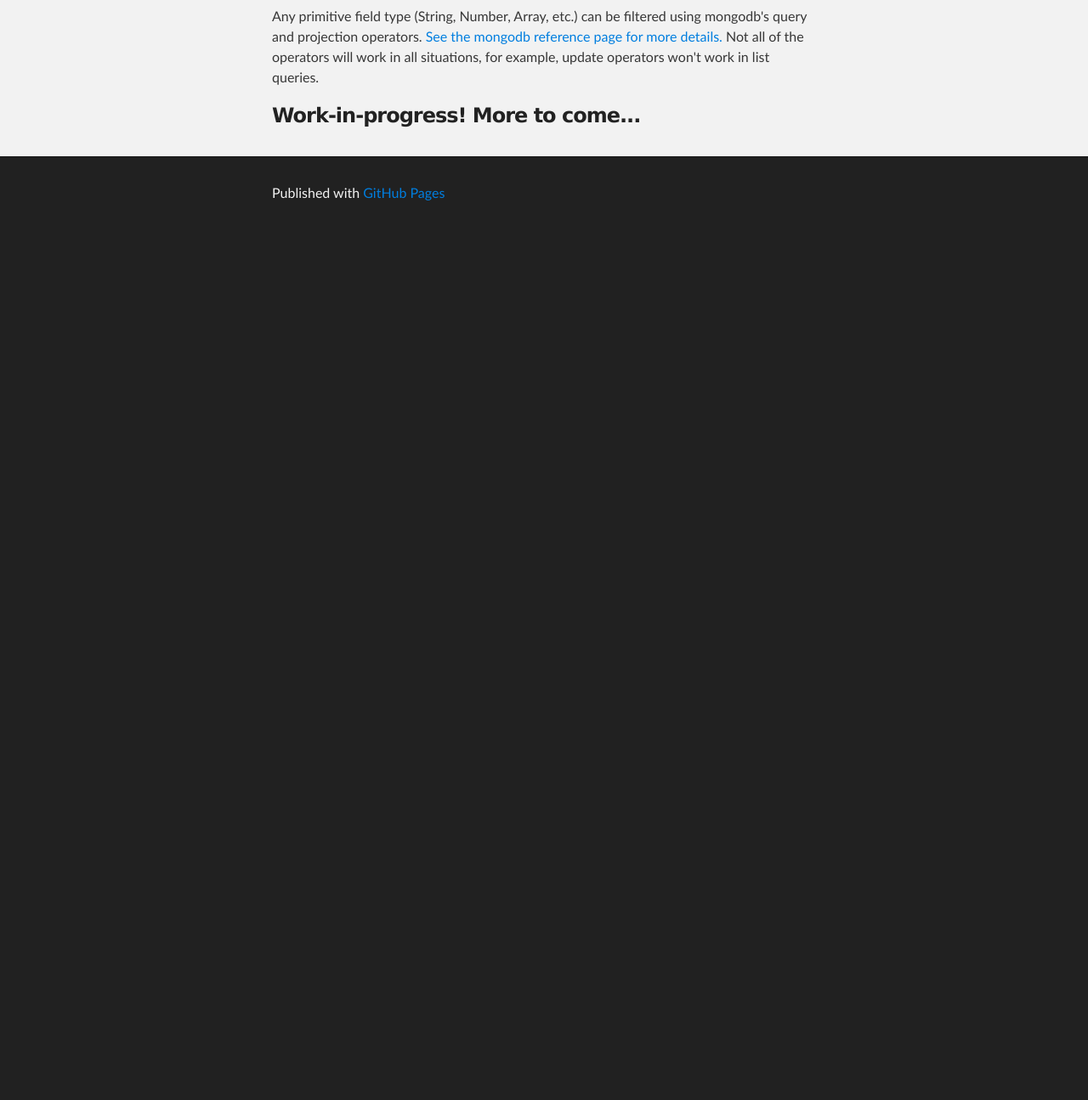
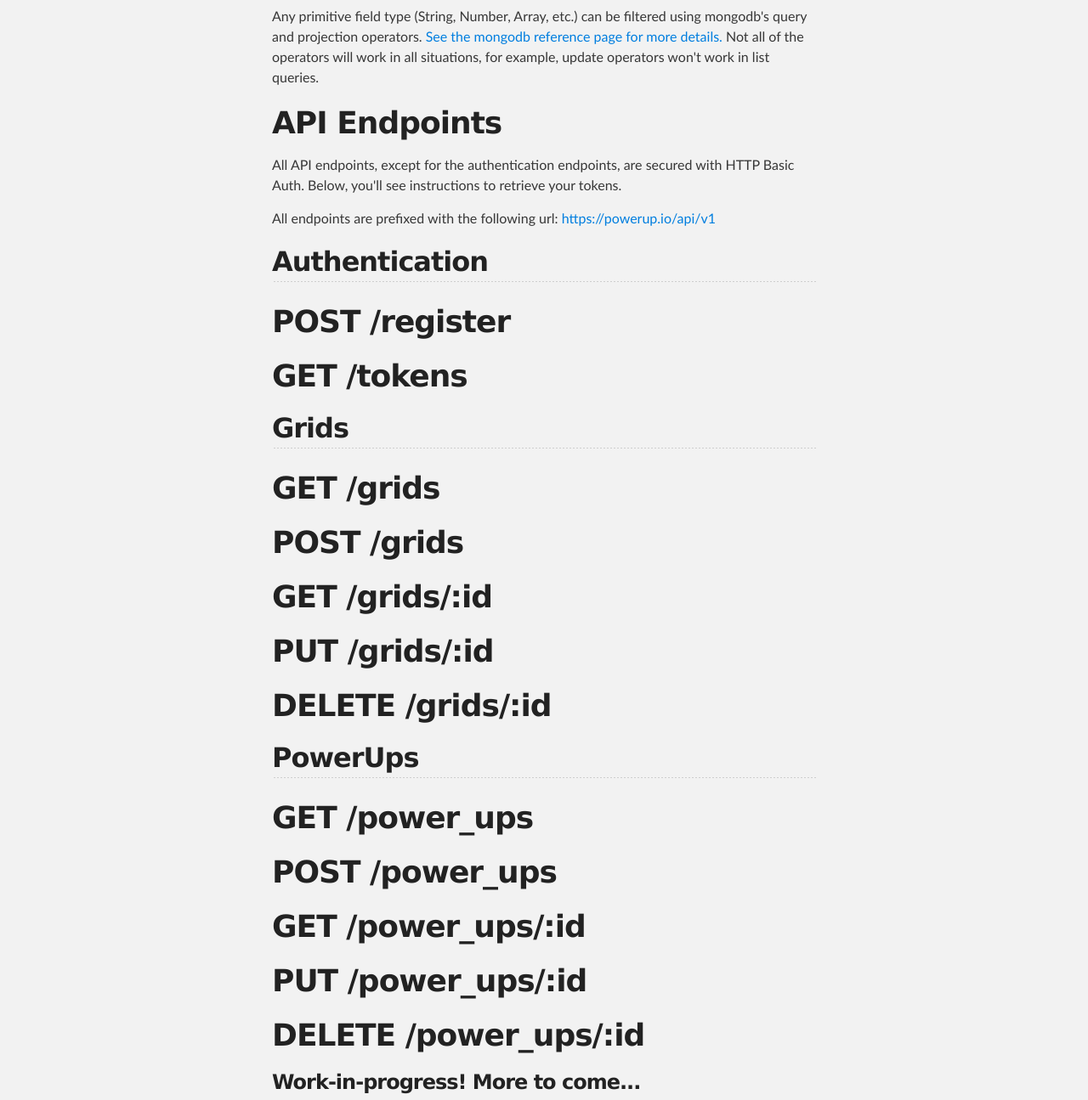
Before and after one commit to PowerUpInc/powerupinc.github.io, a plain HTML site: page index.html in a window 1280 px wide. Shown: the part 2353-3648 px from the top of the page at 85% size. Before the commit the page ends 2627 px from the top, so only its background shows below. Drawn offline with Linux system fonts and the light colour scheme.

Commit message:
Replace master branch with page content via GitHub

```diff
--- a/index.html
+++ b/index.html
@@ -113,6 +113,58 @@
 
 <p>Any primitive field type (String, Number, Array, etc.) can be filtered using mongodb's query and projection operators. <a href="http://docs.mongodb.org/manual/reference/operator/#query-update-and-projection-operators">See the mongodb reference page for more details.</a> Not all of the operators will work in all situations, for example, update operators won't work in list queries.</p>
 
+<h1>
+<a name="api-endpoints" class="anchor" href="#api-endpoints"><span class="octicon octicon-link"></span></a>API Endpoints</h1>
+
+<p>All API endpoints, except for the authentication endpoints, are secured with HTTP Basic Auth. Below, you'll see instructions to retrieve your tokens.</p>
+
+<p>All endpoints are prefixed with the following url: <a href="https://powerup.io/api/v1">https://powerup.io/api/v1</a></p>
+
+<h2>
+<a name="authentication" class="anchor" href="#authentication"><span class="octicon octicon-link"></span></a>Authentication</h2>
+
+<h1>
+<a name="post-register" class="anchor" href="#post-register"><span class="octicon octicon-link"></span></a>POST /register</h1>
+
+<h1>
+<a name="get-tokens" class="anchor" href="#get-tokens"><span class="octicon octicon-link"></span></a>GET /tokens</h1>
+
+<h2>
+<a name="grids-1" class="anchor" href="#grids-1"><span class="octicon octicon-link"></span></a>Grids</h2>
+
+<h1>
+<a name="get-grids" class="anchor" href="#get-grids"><span class="octicon octicon-link"></span></a>GET /grids</h1>
+
+<h1>
+<a name="post-grids" class="anchor" href="#post-grids"><span class="octicon octicon-link"></span></a>POST /grids</h1>
+
+<h1>
+<a name="get-gridsid" class="anchor" href="#get-gridsid"><span class="octicon octicon-link"></span></a>GET /grids/:id</h1>
+
+<h1>
+<a name="put-gridsid" class="anchor" href="#put-gridsid"><span class="octicon octicon-link"></span></a>PUT /grids/:id</h1>
+
+<h1>
+<a name="delete-gridsid" class="anchor" href="#delete-gridsid"><span class="octicon octicon-link"></span></a>DELETE /grids/:id</h1>
+
+<h2>
+<a name="powerups-1" class="anchor" href="#powerups-1"><span class="octicon octicon-link"></span></a>PowerUps</h2>
+
+<h1>
+<a name="get-power_ups" class="anchor" href="#get-power_ups"><span class="octicon octicon-link"></span></a>GET /power_ups</h1>
+
+<h1>
+<a name="post-power_ups" class="anchor" href="#post-power_ups"><span class="octicon octicon-link"></span></a>POST /power_ups</h1>
+
+<h1>
+<a name="get-power_upsid" class="anchor" href="#get-power_upsid"><span class="octicon octicon-link"></span></a>GET /power_ups/:id</h1>
+
+<h1>
+<a name="put-power_upsid" class="anchor" href="#put-power_upsid"><span class="octicon octicon-link"></span></a>PUT /power_ups/:id</h1>
+
+<h1>
+<a name="delete-power_upsid" class="anchor" href="#delete-power_upsid"><span class="octicon octicon-link"></span></a>DELETE /power_ups/:id</h1>
+
 <h3>
 <a name="work-in-progress-more-to-come" class="anchor" href="#work-in-progress-more-to-come"><span class="octicon octicon-link"></span></a>Work-in-progress! More to come...</h3>
       </section>
```
Also changed, not shown: params.json (+1 -1 lines).
